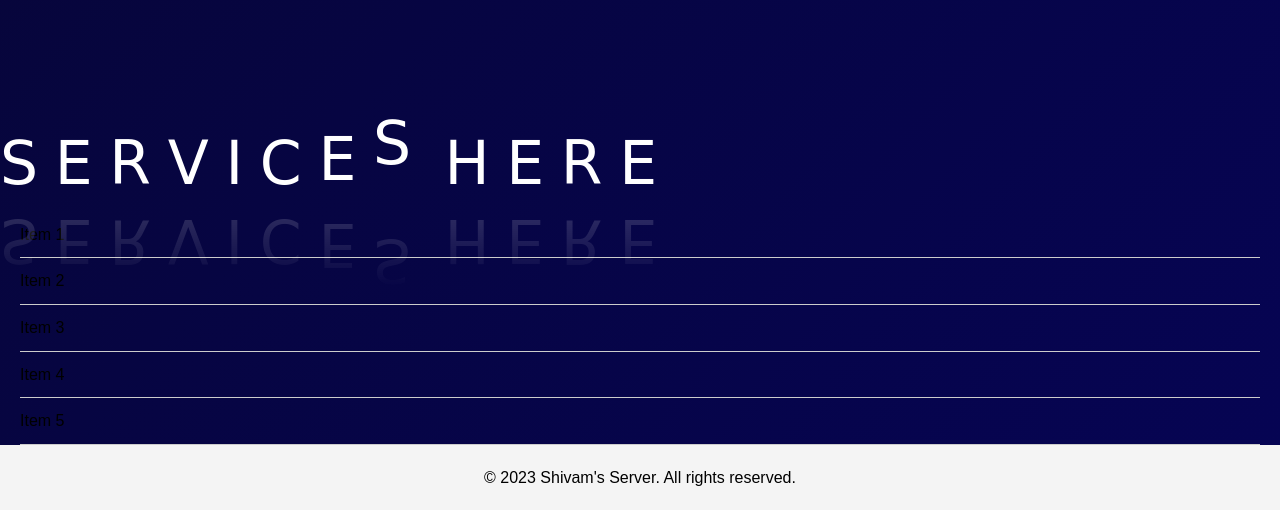
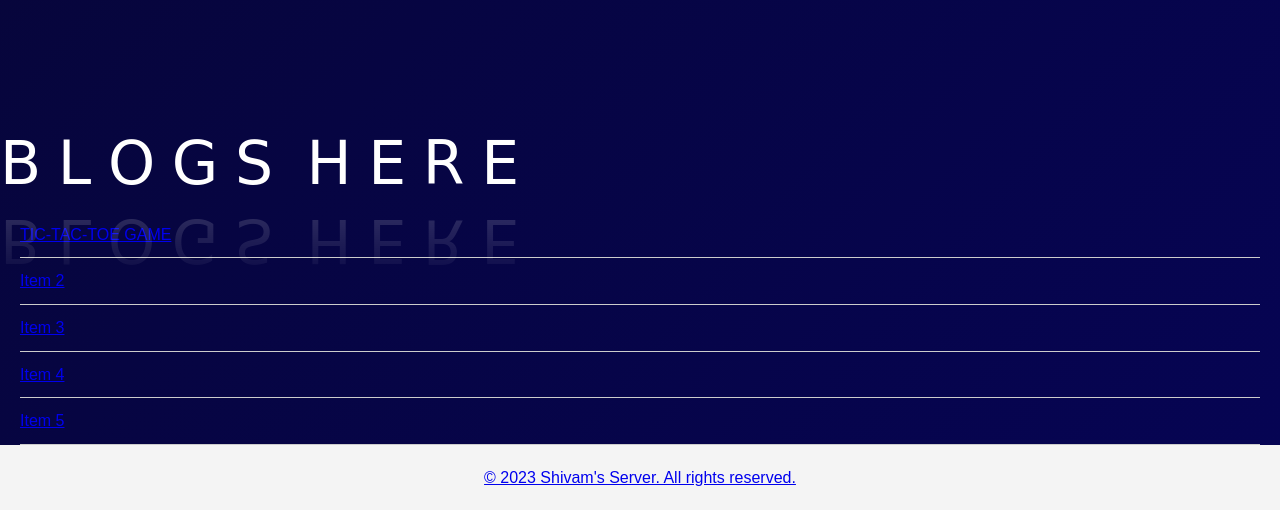
Before and after one commit to shiv-xmm/about-us, a plain HTML site: page index.html in a window 1280 px wide. Shown: the part 973-1483 px from the top of the page. Drawn offline with Linux system fonts and the light colour scheme.

Commit message:
Update index.html

```diff
--- a/index.html
+++ b/index.html
@@ -38,15 +38,12 @@
       <li><img src="fb.png" class="fb" alt="github">&nbsp<a href="https://www.facebook.com/shiv.xmm">Facebook</a></li>
     </ul>
 <!--Hello-->
-<BR><BR><BR><BR> <div class="waviy">
-            <span style="--i:1">S</span>
-            <span style="--i:2">E</span>
-            <span style="--i:3">R</span>
-            <span style="--i:4">V</span>
-            <span style="--i:5">I</span>
-            <span style="--i:6">C</span>
-            <span style="--i:7">E</span>
-            <span style="--i:8">S</span>
+<BR><BR><BR><BR>    <div class="waviy">
+            <span style="--i:1">B</span>
+            <span style="--i:2">L</span>
+            <span style="--i:3">O</span>
+            <span style="--i:4">G</span>
+            <span style="--i:5">S</span>
             <span style="--i:9"> </span>
             <span style="--i:10">H</span>
             <span style="--i:11">E</span>
@@ -54,7 +51,7 @@
             <span style="--i:13">E</span>
            </div>
         <ul class="list-items">
-            <li>Item 1</li>
+            <li><a href="https://shivamchaubey-tech.blogspot.com/2023/12/tic-tac-toe-game-using-java-script.html">TIC-TAC-TOE GAME</li>
             <li>Item 2</li>
             <li>Item 3</li>
             <li>Item 4</li>
```
